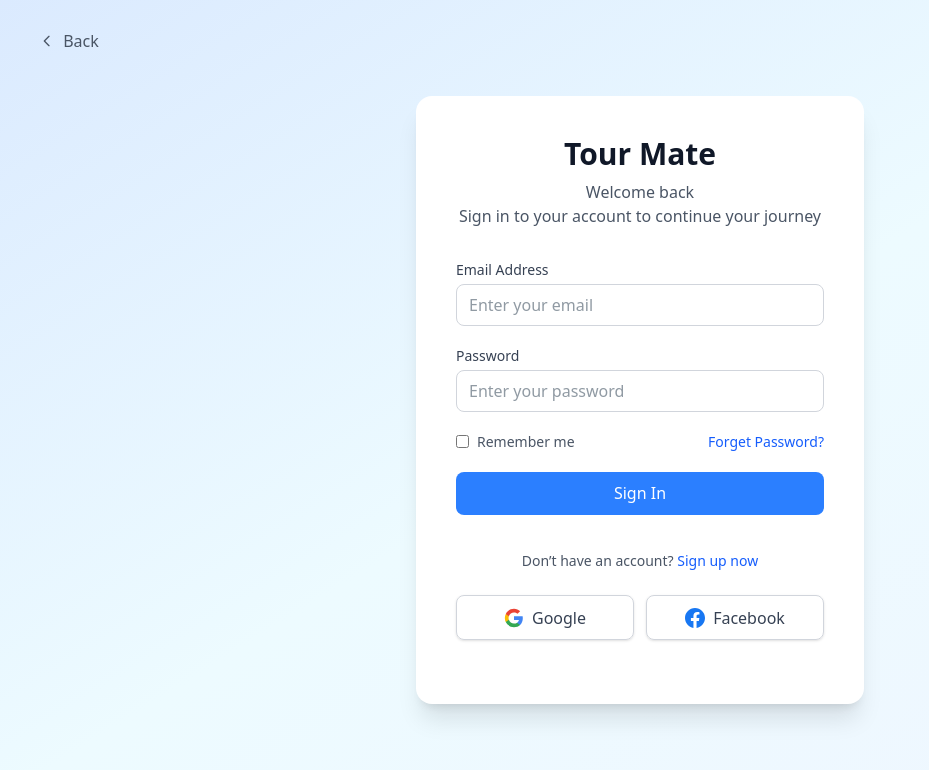
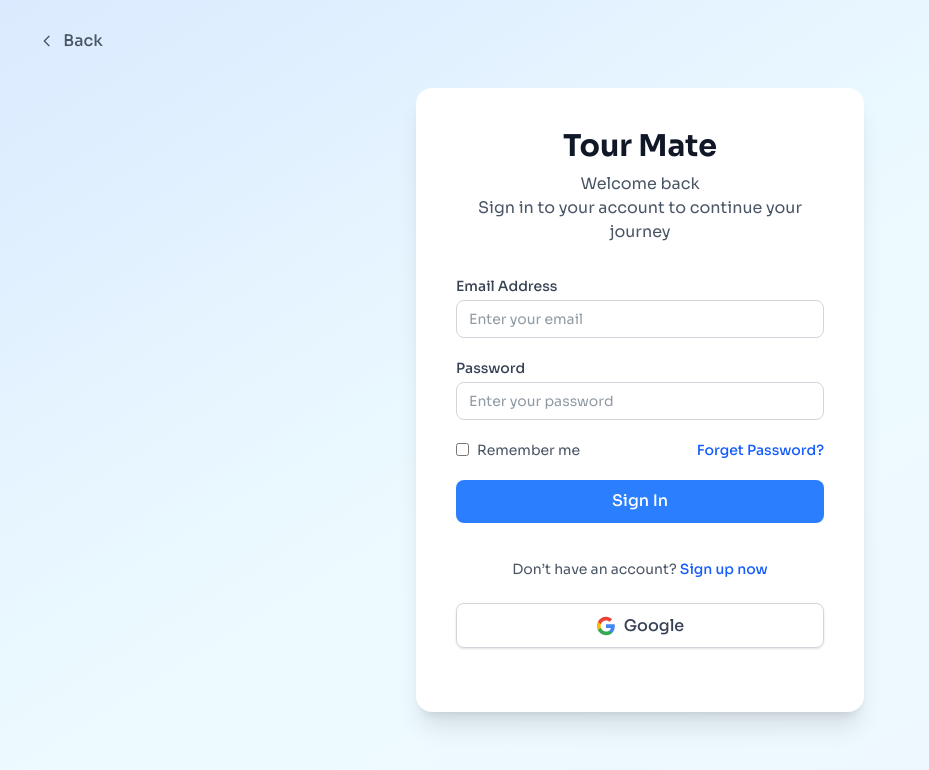
Before and after one commit to Ryuklyn/Tourmate_Frontend, a React (Vite) app in the folder Tourmate/: page /login in a window 1280 px wide. Shown: the top 770 px of the page, without its empty margins (0-929 px from the left). Built offline with nearby package versions, Linux system fonts and the light colour scheme.

Commit message:
Font Change

```diff
--- a/Tourmate/index.html
+++ b/Tourmate/index.html
@@ -1,13 +1,18 @@
 <!doctype html>
 <html lang="en">
+
 <head>
   <meta charset="UTF-8" />
   <link rel="icon" type="image/svg+xml" href="/vite.svg" />
+  <link href="https://fonts.googleapis.com/css2?family=Sora:wght@300;400;500;600;700&display=swap" rel="stylesheet" />
+
   <meta name="viewport" content="width=device-width, initial-scale=1.0" />
   <title>tourmate</title>
 </head>
+
 <body>
   <div id="root"></div>
   <script type="module" src="/src/main.jsx"></script>
 </body>
+
 </html>
--- a/Tourmate/src/components/Login/LoginForm.jsx
+++ b/Tourmate/src/components/Login/LoginForm.jsx
@@ -17,11 +17,10 @@
     e.preventDefault();
     console.log("Login data:", formData); // You can replace this with actual login logic
     const loginStatus = await doLogin(formData.email, formData.password);
-    if(loginStatus){
+    if (loginStatus) {
       navigate("/dashboard");
     }
   };
-
 
   return (
     <form onSubmit={handleSubmit} className="space-y-5">
@@ -35,7 +34,7 @@
           placeholder="Enter your email"
           value={formData.email}
           onChange={handleChange}
-          className="mt-1 w-full border border-gray-300 rounded-lg px-3 py-2 focus:outline-none focus:ring-2 focus:ring-blue-500"
+          className="mt-1 w-full border text-sm border-gray-300 rounded-lg px-3 py-2 focus:outline-none focus:ring-2 focus:ring-blue-500"
         />
       </div>
 
@@ -49,7 +48,7 @@
           placeholder="Enter your password"
           value={formData.password}
           onChange={handleChange}
-          className="mt-1 w-full border border-gray-300 rounded-lg px-3 py-2 focus:outline-none focus:ring-2 focus:ring-blue-500"
+          className="mt-1 w-full border text-sm border-gray-300 rounded-lg px-3 py-2 focus:outline-none focus:ring-2 focus:ring-blue-500"
         />
       </div>
 
@@ -70,7 +69,6 @@
         Sign In
       </button>
 
-
       <p className="text-center text-sm text-gray-600 mt-4">
         Don’t have an account?{" "}
         <Link to="/signup" className="text-blue-600 hover:underline">
--- a/Tourmate/src/components/Login/SocialLoginButtons.jsx
+++ b/Tourmate/src/components/Login/SocialLoginButtons.jsx
@@ -20,15 +20,27 @@
 
 const SocialLoginButtons = () => {
   return (
-    <div className="grid grid-cols-2 gap-3 mb-6 mt-6">
+    <div className="grid grid-cols-1 gap-3 mb-6 mt-6">
       {/* Google Button */}
       <SocialButton
         icon={
           <svg className="w-5 h-5" viewBox="0 0 24 24">
-            <path fill="#4285F4" d="M22.56 12.25c0-.78-.07-1.53-.2-2.25H12v4.26h5.92c-.26 1.37-1.04 2.53-2.21 3.31v2.77h3.57c2.08-1.92 3.28-4.74 3.28-8.09z"/>
-            <path fill="#34A853" d="M12 23c2.97 0 5.46-.98 7.28-2.66l-3.57-2.77c-.98.66-2.23 1.06-3.71 1.06-2.86 0-5.29-1.93-6.16-4.53H2.18v2.84C3.99 20.53 7.7 23 12 23z"/>
-            <path fill="#FBBC05" d="M5.84 14.09c-.22-.66-.35-1.36-.35-2.09s.13-1.43.35-2.09V7.07H2.18C1.43 8.55 1 10.22 1 12s.43 3.45 1.18 4.93l2.85-2.22.81-.62z"/>
-            <path fill="#EA4335" d="M12 5.38c1.62 0 3.06.56 4.21 1.64l3.15-3.15C17.45 2.09 14.97 1 12 1 7.7 1 3.99 3.47 2.18 7.07l3.66 2.84c.87-2.6 3.3-4.53 6.16-4.53z"/>
+            <path
+              fill="#4285F4"
+              d="M22.56 12.25c0-.78-.07-1.53-.2-2.25H12v4.26h5.92c-.26 1.37-1.04 2.53-2.21 3.31v2.77h3.57c2.08-1.92 3.28-4.74 3.28-8.09z"
+            />
+            <path
+              fill="#34A853"
+              d="M12 23c2.97 0 5.46-.98 7.28-2.66l-3.57-2.77c-.98.66-2.23 1.06-3.71 1.06-2.86 0-5.29-1.93-6.16-4.53H2.18v2.84C3.99 20.53 7.7 23 12 23z"
+            />
+            <path
+              fill="#FBBC05"
+              d="M5.84 14.09c-.22-.66-.35-1.36-.35-2.09s.13-1.43.35-2.09V7.07H2.18C1.43 8.55 1 10.22 1 12s.43 3.45 1.18 4.93l2.85-2.22.81-.62z"
+            />
+            <path
+              fill="#EA4335"
+              d="M12 5.38c1.62 0 3.06.56 4.21 1.64l3.15-3.15C17.45 2.09 14.97 1 12 1 7.7 1 3.99 3.47 2.18 7.07l3.66 2.84c.87-2.6 3.3-4.53 6.16-4.53z"
+            />
           </svg>
         }
         text="Google"
@@ -36,7 +48,7 @@
       />
 
       {/* Facebook Button */}
-      <SocialButton
+      {/* <SocialButton
         icon={
           <svg className="w-5 h-5" viewBox="0 0 24 24">
             <path
@@ -46,7 +58,7 @@
           </svg>
         }
         text="Facebook"
-      />
+      /> */}
     </div>
   );
 };
--- a/Tourmate/src/components/Signup/InputField.jsx
+++ b/Tourmate/src/components/Signup/InputField.jsx
@@ -33,7 +33,7 @@
           placeholder={placeholder}
           className={`w-full px-4 py-2.5 ${Icon ? "pl-10" : ""} ${
             type === "password" ? "pr-10" : ""
-          } border border-gray-300 rounded-lg focus:ring-2 focus:ring-blue-500 focus:border-transparent outline-none transition`}
+          } border border-gray-300 text-sm rounded-lg focus:ring-2 focus:ring-blue-500 focus:border-transparent outline-none transition`}
         />
         {type === "password" && (
           <button
--- a/Tourmate/src/components/Signup/SignupForm.jsx
+++ b/Tourmate/src/components/Signup/SignupForm.jsx
@@ -26,7 +26,7 @@
     }));
   };
 
-  const handleSubmit = async() => {
+  const handleSubmit = async () => {
     if (formData.password !== formData.confirmPassword) {
       alert("Passwords do not match!");
       return;
@@ -35,8 +35,8 @@
       alert("Please agree to the Terms of Service and Privacy Policy");
       return;
     }
-    const registerStatus = registerUser(formData)
-    if (registerStatus){
+    const registerStatus = registerUser(formData);
+    if (registerStatus) {
       setFormData({
         firstName: "",
         lastName: "",
@@ -48,7 +48,6 @@
       });
       navigate("/login");
     }
-
   };
 
   return (
@@ -80,7 +79,7 @@
         onChange={handleChange}
       />
 
-      <div className="mb-4">
+      {/* <div className="mb-4">
         <label className="block text-sm font-medium text-gray-700 mb-1">
           I want to
         </label>
@@ -94,7 +93,7 @@
           <option>List my tours (Tour Guide)</option>
           <option>Explore destinations</option>
         </select>
-      </div>
+      </div> */}
 
       <InputField
         label="Password"
--- a/Tourmate/src/index.css
+++ b/Tourmate/src/index.css
@@ -1,20 +1,23 @@
+/* Import your custom styles */
 @import url("./assets/styles/calendar.css");
+
 @import "tailwindcss";
 
+/* Optional: define global styles using Tailwind classes */
+body {
+  font-family: "Sora", system-ui, sans-serif;
+}
+
+/* @layer base {
+  body {
+    font-family: theme(fontFamily.sora);
+  }
+} */
+
 */ :root {
-  font-family: system-ui, Avenir, Helvetica, Arial, sans-serif;
-  /* line-height: 1.5; */
+  /* font-family: system-ui, Avenir, Helvetica, Arial, sans-serif; */
   font-weight: 400;
   width: 100%;
-
-  /* color-scheme: light dark;
-  color: rgba(255, 255, 255, 0.87);
-  background-color: #242424;
-
-  font-synthesis: none;
-  text-rendering: optimizeLegibility;
-  -webkit-font-smoothing: antialiased;
-  -moz-osx-font-smoothing: grayscale; */
 }
 
 button:focus,
--- a/Tourmate/tailwind.config.js
+++ b/Tourmate/tailwind.config.js
@@ -1,8 +1,25 @@
+// /** @type {import('tailwindcss').Config} */
+// module.exports = {
+//   content: ["./index.html", "./src/**/*.{js,jsx,ts,tsx}"],
+//   theme: {
+//     extend: {
+//       fontFamily: {
+//         sora: ["Sora", "system-ui", "sans-serif"],
+//       },
+//     },
+//   },
+//   plugins: [],
+// };
+
 /** @type {import('tailwindcss').Config} */
-module.exports = {
+export default {
   content: ["./index.html", "./src/**/*.{js,jsx,ts,tsx}"],
   theme: {
-    extend: {},
+    extend: {
+      fontFamily: {
+        sora: ["Sora", "system-ui", "sans-serif"],
+      },
+    },
   },
   plugins: [],
 };
```
Lines whose indentation alone changed are shown as unchanged.
